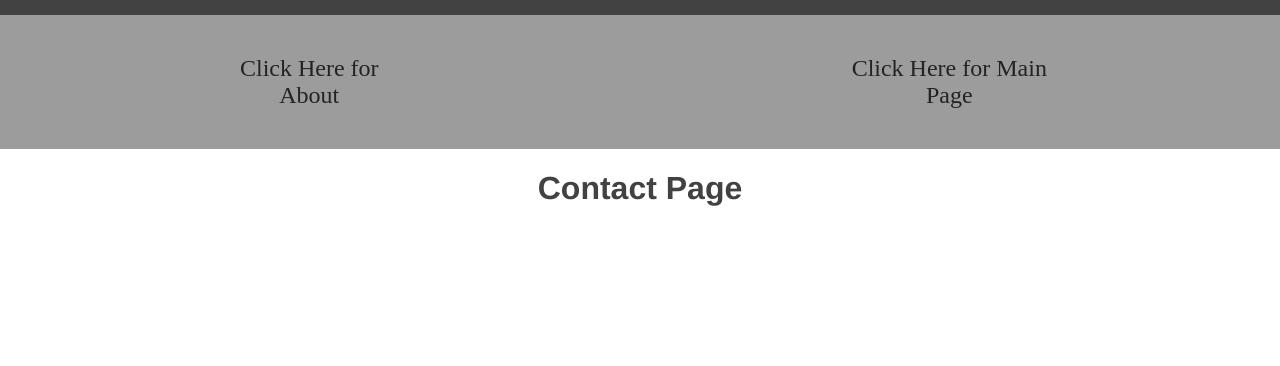
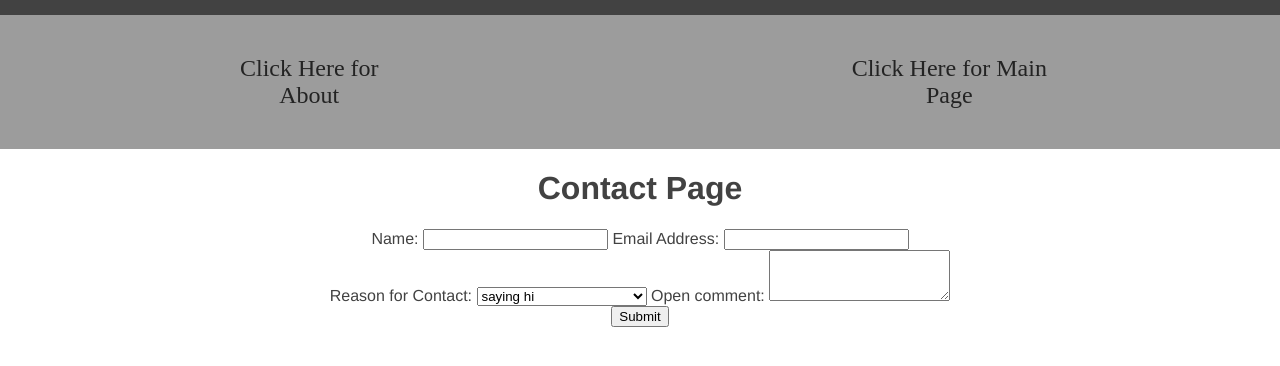
Before and after one commit to RiordanKemp/mi349_blog, a plain HTML site: page contact.html in a window 1280 px wide. Drawn offline with Linux system fonts and the light colour scheme.

Commit message:
contact page additions

```diff
--- a/contact.html
+++ b/contact.html
@@ -19,7 +19,46 @@
 <main>
     <h1>Contact Page</h1>
 
+    <div class="formdisplay">
+    <section>
+        <form>
+            <label>Name:
+                <input type="text">
+            </label>
+            <label>Email Address:
+                <input type="text">
+            </label>
 
+        </form>
+    </section>
+    </div>
+
+    <div class="formdisplay">
+    <section>
+        <form>
+    <label>Reason for Contact:
+        <select id="contact">
+            <option value="hi">saying hi</option>
+            <option value="contractor">looking for a contractor</option>
+            <option value="interview">interested in an interview</option>
+          </select>
+    </label>
+    <label>Open comment:
+        <textarea name="opencomment" rows="3" cols="20">
+
+        </textarea>
+    </label>
+         </form>
+    </section>
+    </div>
+
+    <div class="formdisplay">
+        <section>
+            <form>
+    <button>Submit</button>
+</form>
+</section>
+</div>
 
 </main>
 </body>
```
